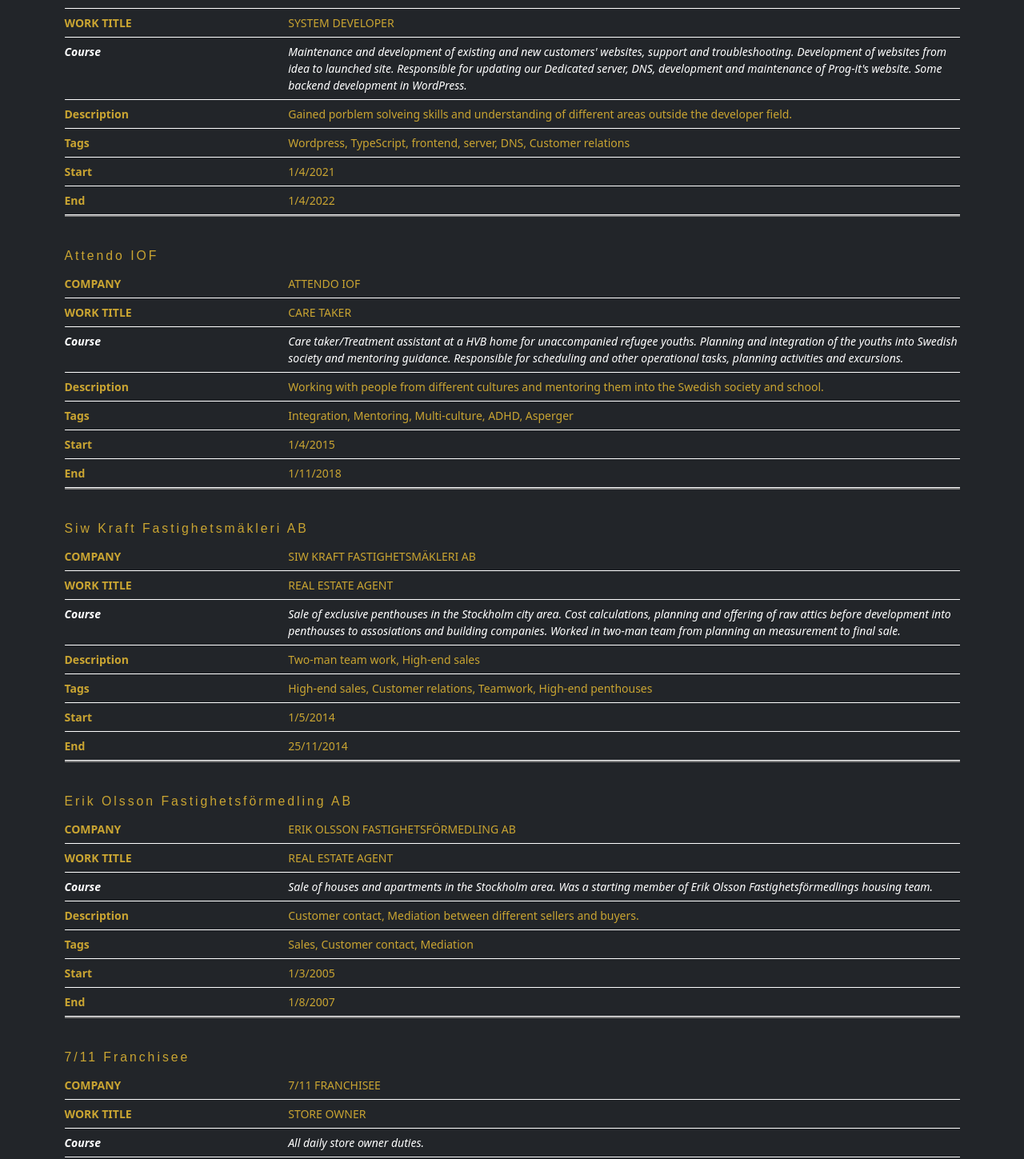
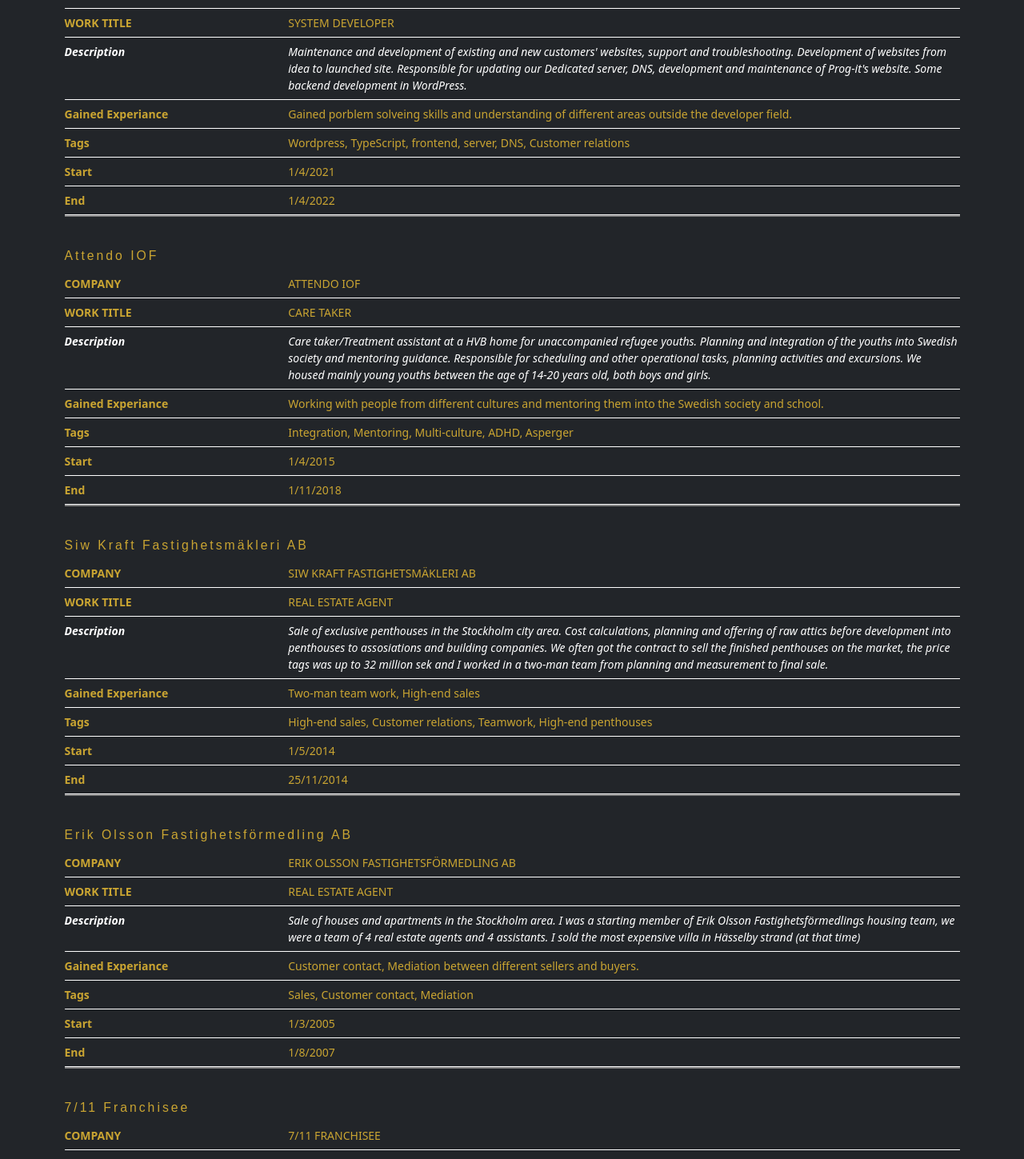
Before and after one commit to MrBrunotte/stefanbrunotteportfolio, a React (Create React App) app: page /work in a window 1280 px wide. Shown: the part 1062-2511 px from the top of the page at 80% size. Built offline with nearby package versions, Linux system fonts and the light colour scheme; a web font is replaced by a local one.

Commit message:
deploy website

```diff
--- a/package.json
+++ b/package.json
@@ -1,4 +1,5 @@
 {
+  "homepage": "http://mrbrunotte.github.io/StefanBrunottePortfolio",
   "name": "portfolio-sb",
   "version": "0.1.0",
   "private": true,
@@ -23,6 +24,8 @@
   },
   "scripts": {
     "start": "react-scripts start",
+    "predeploy": "npm run build",
+    "deploy": "gh-pages -d build",
     "build": "react-scripts build",
     "test": "react-scripts test",
     "eject": "react-scripts eject"
@@ -44,5 +47,8 @@
       "last 1 firefox version",
       "last 1 safari version"
     ]
+  },
+  "devDependencies": {
+    "gh-pages": "^4.0.0"
   }
 }
--- a/src/components/work/work.js
+++ b/src/components/work/work.js
@@ -17,8 +17,8 @@
                                 <tr className="trBottomBorder">
                                     <td data-label="Company" className="myUppercase">{work.company}</td>
                                     <td data-label="Work Title" className="myUppercase">{work.workDescription}</td>
-                                    <td data-label="Course">{work.description}</td>
-                                    <td data-label="Description">{work.gainedExperience}</td>
+                                    <td data-label="Description">{work.description}</td>
+                                    <td data-label="Gained Experiance">{work.gainedExperience}</td>
                                     <td data-label="Tags">{work.tags}</td>
                                     <td data-label="Start">{work.startDate}</td>
                                     <td data-label="End">{work.endDate}</td>
--- a/src/myWork.json
+++ b/src/myWork.json
@@ -33,7 +33,7 @@
         "id": 4,
         "company": "Attendo IOF",
         "workDescription": "Care taker",
-        "description": "Care taker/Treatment assistant at a HVB home for unaccompanied refugee youths. Planning and integration of the youths into Swedish society and mentoring guidance. Responsible for scheduling and other operational tasks, planning activities and excursions.",
+        "description": "Care taker/Treatment assistant at a HVB home for unaccompanied refugee youths. Planning and integration of the youths into Swedish society and mentoring guidance. Responsible for scheduling and other operational tasks, planning activities and excursions. We housed mainly young youths between the age of 14-20 years old, both boys and girls.",
         "gainedExperience": "Working with people from different cultures and mentoring them into the Swedish society and school.",
         "tags": ["Integration, Mentoring, Multi-culture, ADHD, Asperger"],
         "startDate": "1/4/2015",
@@ -43,7 +43,7 @@
         "id": 5,
         "company": "Siw Kraft Fastighetsmäkleri AB",
         "workDescription": "Real Estate Agent",
-        "description": "Sale of exclusive penthouses in the Stockholm city area. Cost calculations, planning and offering of raw attics before development into penthouses to assosiations and building companies. Worked in two-man team from planning an measurement to final sale.",
+        "description": "Sale of exclusive penthouses in the Stockholm city area. Cost calculations, planning and offering of raw attics before development into penthouses to assosiations and building companies. We often got the contract to sell the finished penthouses on the market, the price tags was up to 32 million sek and I worked in a two-man team from planning and measurement to final sale.",
         "gainedExperience": "Two-man team work, High-end sales",
         "tags": ["High-end sales, Customer relations, Teamwork, High-end penthouses"],
         "startDate": "1/5/2014",
@@ -53,7 +53,7 @@
         "id": 6,
         "company": "Erik Olsson Fastighetsförmedling AB",
         "workDescription": "Real Estate Agent",
-        "description": "Sale of houses and apartments in the Stockholm area. Was a starting member of Erik Olsson Fastighetsförmedlings housing team.",
+        "description": "Sale of houses and apartments in the Stockholm area. I was a starting member of Erik Olsson Fastighetsförmedlings housing team, we were a team of 4 real estate agents and 4 assistants. I sold the most expensive villa in Hässelby strand (at that time)",
         "gainedExperience": "Customer contact, Mediation between different sellers and buyers.",
         "tags": ["Sales, Customer contact, Mediation"],
         "startDate": "1/3/2005",
@@ -64,7 +64,7 @@
         "id": 7,
         "company": "7/11 Franchisee",
         "workDescription": "Store owner",
-        "description": "All daily store owner duties.",
+        "description": "Owner of a 7/11 store. I had five employees and a store manager reporting to me. The 7/11 store was located in the center of Stockholm in a high-end quite area.",
         "gainedExperience": "All existing duties as shop owner - staff responsibility, staff-scheduling, product ordering and purchasing optimization and customer contact, book-keeping, Sales forecasts",
         "tags": ["Sales, Staff, Scheduling, Customer contact, Ordering, Book-keeping"],
         "startDate": "1/1/2000",
```
Also changed, not shown: 1 other file (tests, documents, lock files or other folders).
